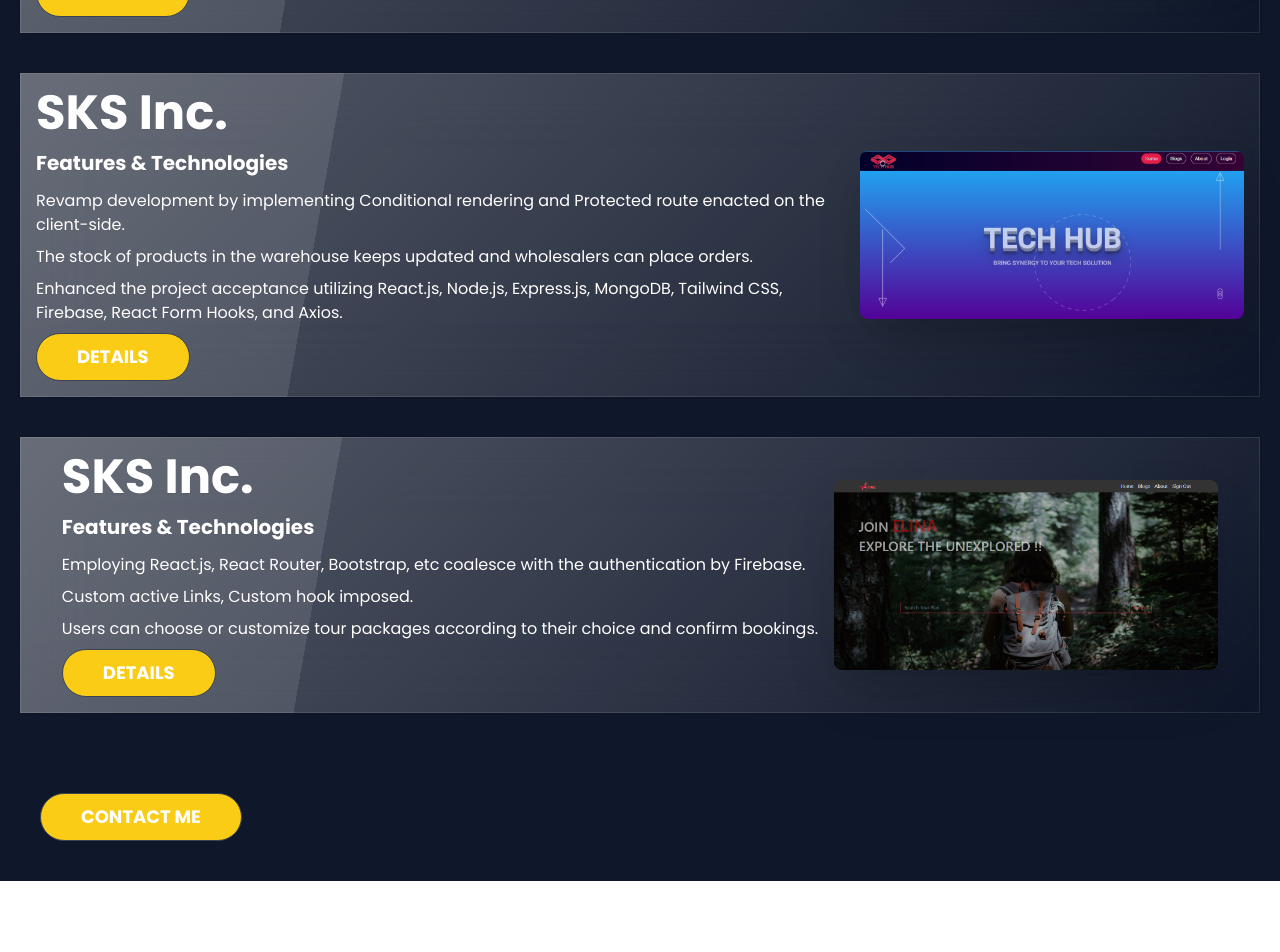
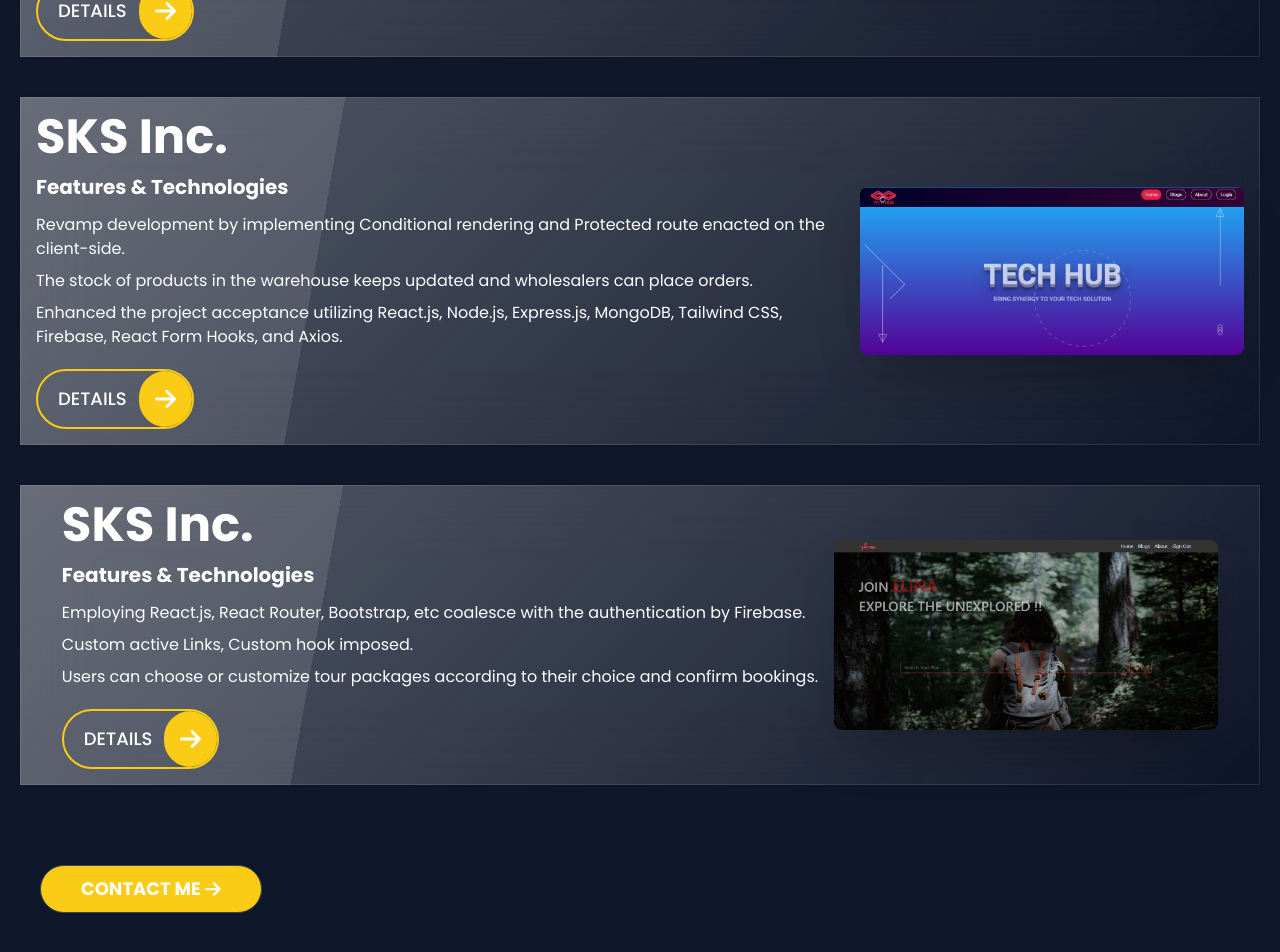
Before and after one commit to engrkashem/kashem-dev-portfolio, a React (Create React App) app: page / in a window 1280 px wide. Shown: the part 1339-2291 px from the top of the page. Before the commit the page ends 2220 px from the top, so only its background shows below. Built offline with nearby package versions, Linux system fonts and the light colour scheme.

Commit message:
project detail button design added

```diff
--- a/src/Components/Home/Banner.js
+++ b/src/Components/Home/Banner.js
@@ -15,7 +15,7 @@ const Banner = () => {
                         <h1 className=' text-yellow-400 font-bold text-3xl lg:text-5xl'><span className='text-4xl lg:text-6xl'>I</span>'m <br /><span className='text-4xl lg:text-6xl'>MOHAMMAD </span> <br /><span className='text-5xl lg:text-7xl'>ABUL KASHEM</span></h1>
                         <h2 className='text-4xl lg:text-6xl font-bold text-white mt-2'>WEB DEVELOPER</h2>
                         <p className=' text-white mt-6 leading-loose text-lg'>I'm an Engineer Specialist in WEB DEVELOPMENT. Working on Both Frontend and Backend development. Keen interest in problem-solving. I have implemented full-stack technologies in my projects.</p>
-                        <button className='download-resume-button text-white font-medium text-lg border-2 border-yellow-400 rounded-full pl-5 mt-5 flex items-center mx-auto'><a href="https://drive.google.com/file/d/11Ybs2FGI18odplHrY_8NJeXxHRDfwXp2/view?usp=sharing" download="Md-Kashem-Resume.pdf" target={'_blank'}>Download Resume</a>
+                        <button className='button text-white font-medium text-lg border-2 border-yellow-400 rounded-full pl-5 mt-5 flex items-center mx-auto'><a href="https://drive.google.com/file/d/11Ybs2FGI18odplHrY_8NJeXxHRDfwXp2/view?usp=sharing" download="Md-Kashem-Resume.pdf" target={'_blank'}>Download Resume</a>
                             <FontAwesomeIcon icon={faDownload} className='ml-3 text-2xl p-4 bg-yellow-400 rounded-full'></FontAwesomeIcon></button>
                     </div>
                 </div>
--- a/src/Components/Home/Home.css
+++ b/src/Components/Home/Home.css
@@ -14,7 +14,7 @@
     width: 570px;
 }
 
-.download-resume-button {
+.button {
     text-transform: uppercase;
     transition: all 0.5s;
     position: relative;
@@ -22,7 +22,7 @@
     z-index: 1;
 }
 
-.download-resume-button:before {
+.button:before {
     content: "";
     position: absolute;
     bottom: 0;
@@ -36,6 +36,6 @@
     z-index: -1;
 }
 
-.download-resume-button:hover:before {
+.button:hover:before {
     width: 100%;
 }
--- a/src/Components/Home/Home.js
+++ b/src/Components/Home/Home.js
@@ -6,6 +6,8 @@ import './Home.css';
 import Project1 from './Project1';
 import Project2 from './Project2';
 import Project3 from './Project3';
+import { FontAwesomeIcon } from '@fortawesome/react-fontawesome';
+import { faArrowRight } from '@fortawesome/free-solid-svg-icons';
 
 const Home = () => {
     const [closeModal, setCloseModal] = useState(false);
@@ -20,7 +22,7 @@ const Home = () => {
                 <Project3></Project3>
             </div>
             <div className='p-10'>
-                <label onClick={() => setCloseModal(true)} htmlFor="contact-modal" className="btn modal-button bg-yellow-400 px-10 text-lg rounded-full">Contact Me</label>
+                <label onClick={() => setCloseModal(true)} htmlFor="contact-modal" className="btn modal-button bg-yellow-400 px-10 text-lg rounded-full ">Contact Me <FontAwesomeIcon icon={faArrowRight} className="ml-1"></FontAwesomeIcon></label>
             </div>
             {
                 closeModal && <ContactModal
--- a/src/Components/Home/Project1.js
+++ b/src/Components/Home/Project1.js
@@ -1,5 +1,7 @@
 import React from 'react';
 import project1Banner from '../../images/project1_banner.png';
+import { FontAwesomeIcon } from '@fortawesome/react-fontawesome';
+import { faArrowRight } from '@fortawesome/free-solid-svg-icons';
 
 const Project1 = () => {
     return (
@@ -15,7 +17,7 @@ const Project1 = () => {
                         <li className='mb-2' >Admin dashboard is introduced. JWT and admin verifying middle tire functions are enacted on the server-side.</li>
                         <li className='mb-2'>Transformed the project into full-stack applying React.js, Node.js, Express.js, Firebase, React form hook, and MongoDB.</li>
                     </ul>
-                    <button className="btn bg-yellow-400 px-10 text-lg rounded-full">Details</button>
+                    <button className="button text-white font-medium text-lg border-2 border-yellow-400 rounded-full pl-5 mt-5 flex items-center">Details <FontAwesomeIcon icon={faArrowRight} className='ml-3 text-2xl p-4 bg-yellow-400 rounded-full'></FontAwesomeIcon></button>
                 </div>
             </div>
         </div>
--- a/src/Components/Home/Project2.js
+++ b/src/Components/Home/Project2.js
@@ -1,5 +1,7 @@
 import React from 'react';
 import project2Banner from '../../images/project2_banner.png';
+import { FontAwesomeIcon } from '@fortawesome/react-fontawesome';
+import { faArrowRight } from '@fortawesome/free-solid-svg-icons';
 
 const Project2 = () => {
     return (
@@ -14,7 +16,7 @@ const Project2 = () => {
                         <li className='mb-2' >The stock of products in the warehouse keeps updated and wholesalers can place orders. </li>
                         <li className='mb-2' >Enhanced the project acceptance utilizing React.js, Node.js, Express.js, MongoDB, Tailwind CSS, Firebase, React Form Hooks, and Axios.</li>
                     </ul>
-                    <button className="btn bg-yellow-400 px-10 text-lg rounded-full">Details</button>
+                    <button className="button text-white font-medium text-lg border-2 border-yellow-400 rounded-full pl-5 mt-5 flex items-center">Details <FontAwesomeIcon icon={faArrowRight} className='ml-3 text-2xl p-4 bg-yellow-400 rounded-full'></FontAwesomeIcon></button>
                 </div>
             </div>
         </div>
--- a/src/Components/Home/Project3.js
+++ b/src/Components/Home/Project3.js
@@ -1,5 +1,7 @@
 import React from 'react';
 import project3Banner from '../../images/project3_banner.png';
+import { FontAwesomeIcon } from '@fortawesome/react-fontawesome';
+import { faArrowRight } from '@fortawesome/free-solid-svg-icons';
 
 const Project3 = () => {
     return (
@@ -14,7 +16,7 @@ const Project3 = () => {
                         <li className='mb-2' >Custom active Links, Custom hook imposed. </li>
                         <li className='mb-2' >Users can choose or customize tour packages according to their choice and confirm bookings.</li>
                     </ul>
-                    <button className="btn bg-yellow-400 px-10 text-lg rounded-full">Details</button>
+                    <button className="button text-white font-medium text-lg border-2 border-yellow-400 rounded-full pl-5 mt-5 flex items-center">Details <FontAwesomeIcon icon={faArrowRight} className='ml-3 text-2xl p-4 bg-yellow-400 rounded-full'></FontAwesomeIcon></button>
                 </div>
             </div>
         </div>
```
